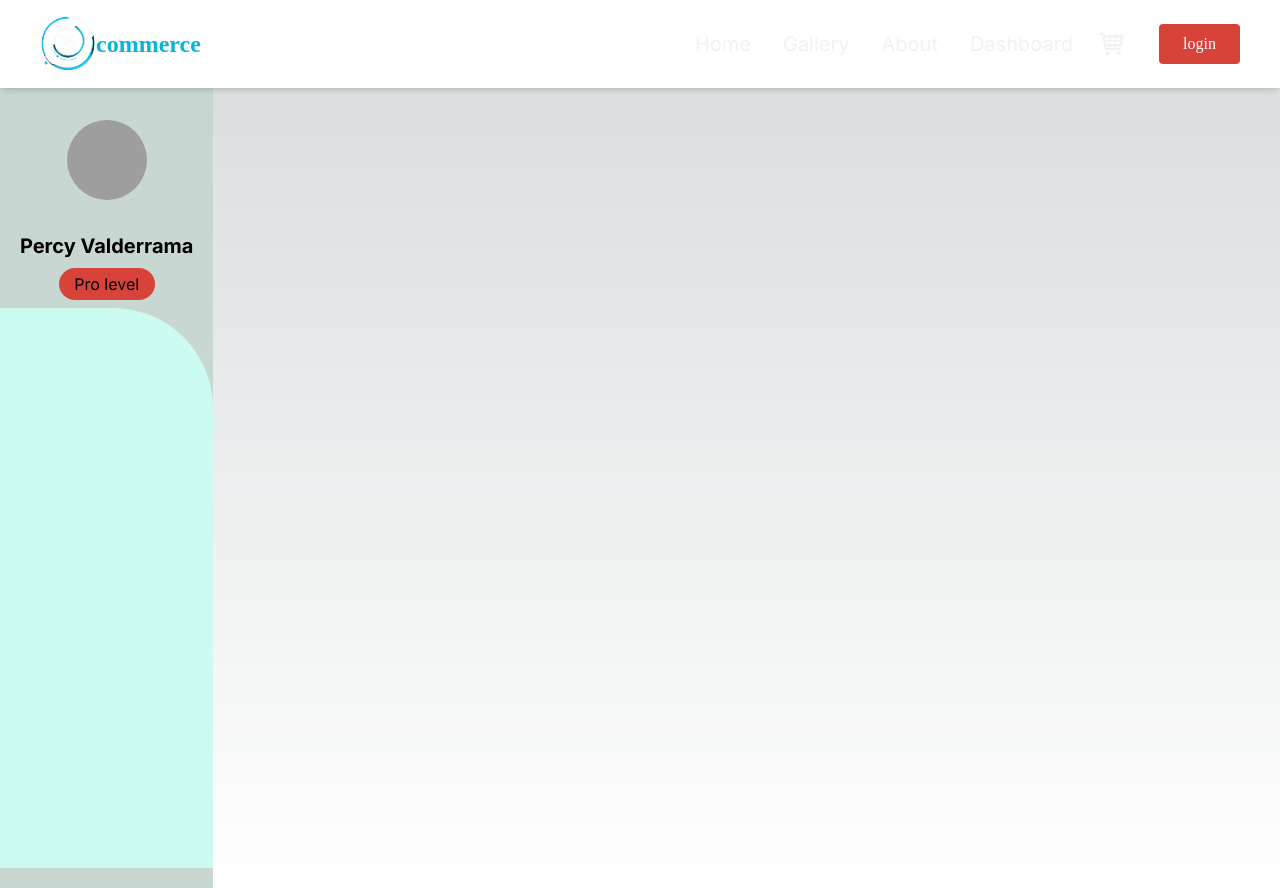
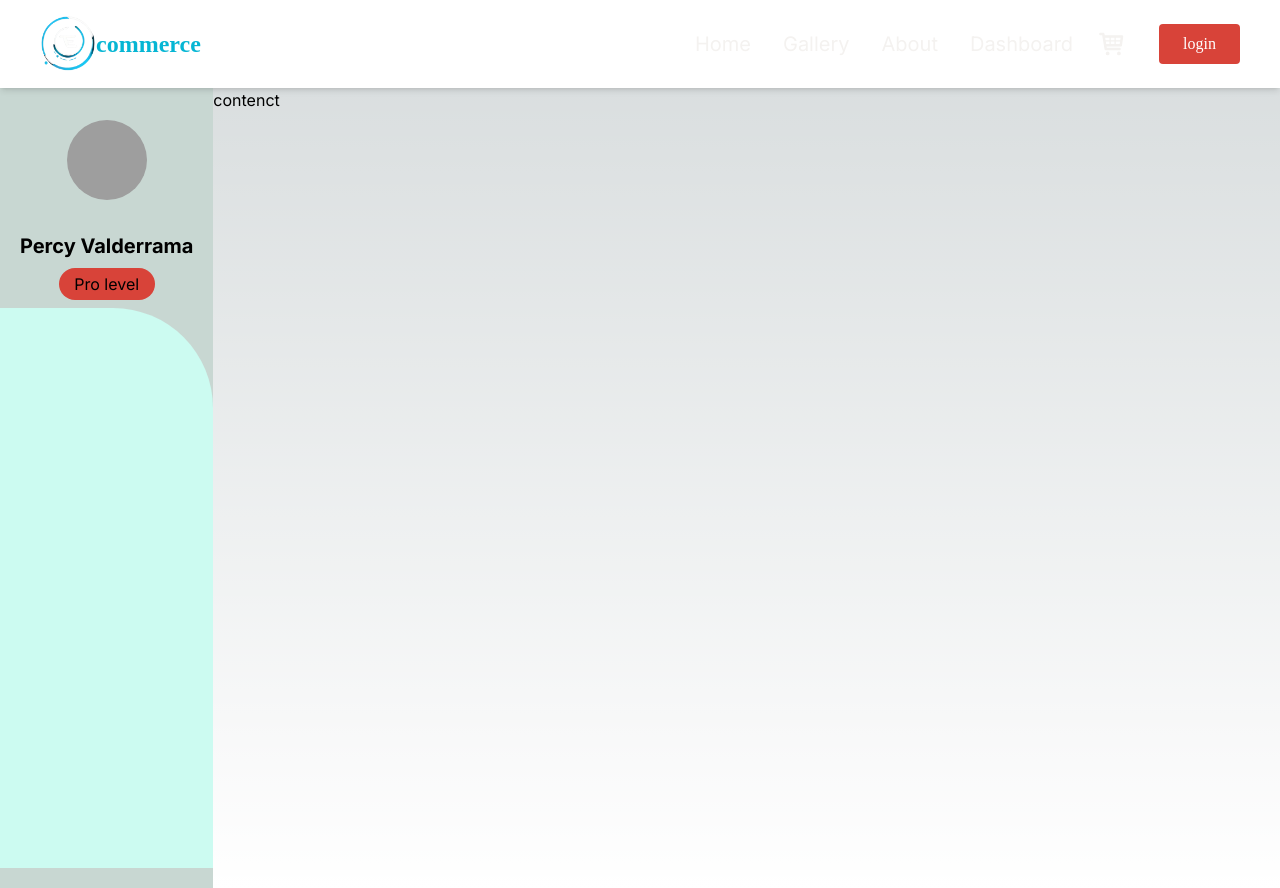
Before and after one commit to percylin33/gadget-galaxy, a Next.js app: page /dashboard in a window 1280 px wide. Built offline with nearby package versions, Linux system fonts and the light colour scheme; grey boxes are pictures that could not be loaded.

Commit message:
fix-main-contect

```diff
--- a/src/app/dashboard/page.tsx
+++ b/src/app/dashboard/page.tsx
@@ -6,6 +6,9 @@ export default function dashboardPage() {
       <div className=' grid grid-cols-6 min-h-screen '>
 
         <Sidebar />
+        <main>
+          contenct
+        </main>
       </div>
     )
   }
```
